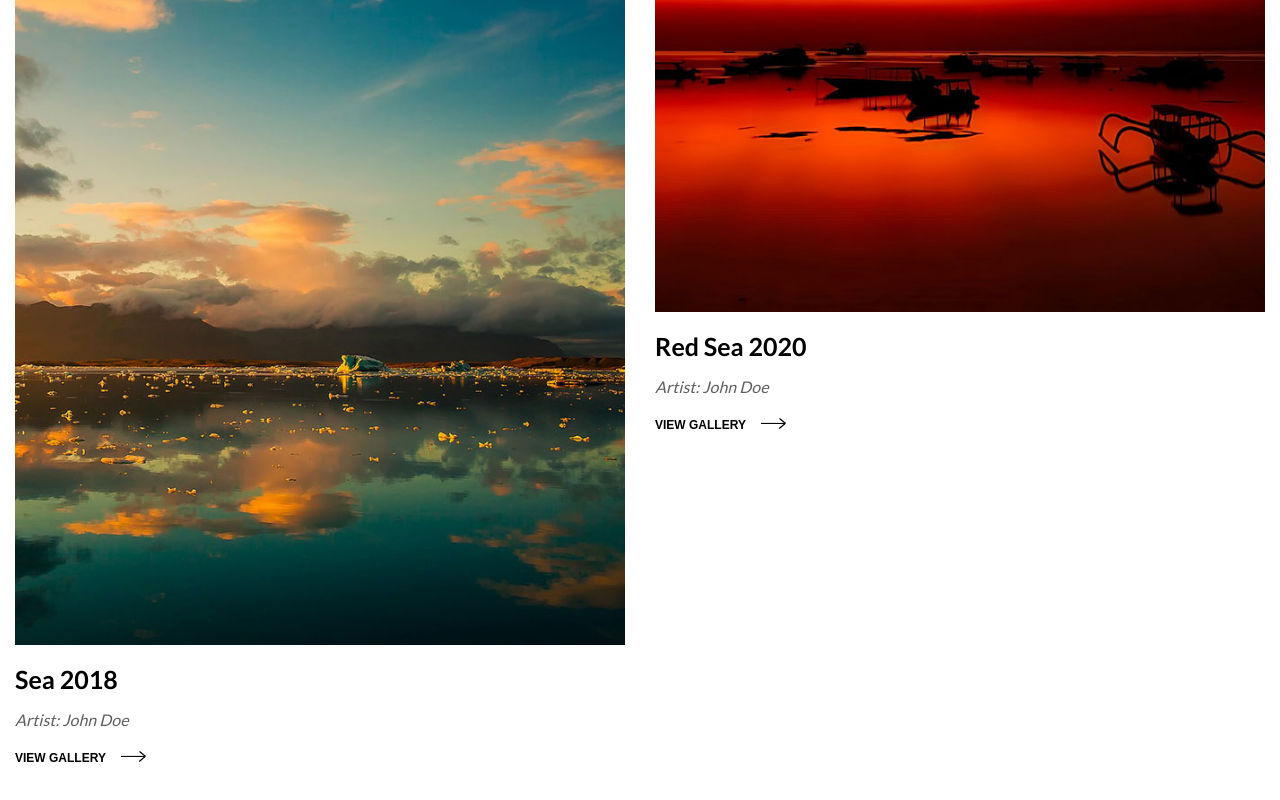
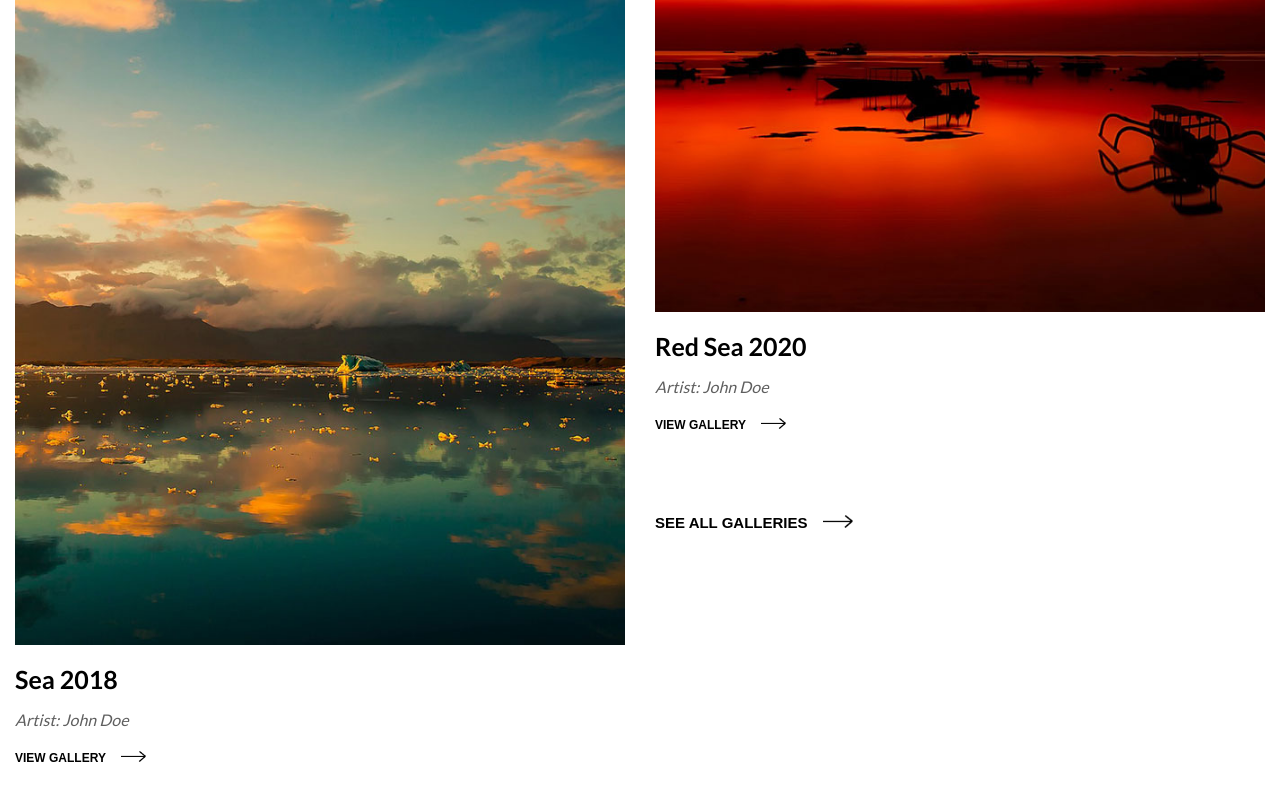
Before and after one commit to VeronaNebesna/TheLook.github.io, a React (Create React App) app: page / in a window 1280 px wide. Shown: the part 3048-3848 px from the top of the page. Built offline with nearby package versions, Linux system fonts and the light colour scheme.

Commit message:
add btn see all gallery

```diff
--- a/src/app/Main/Main.js
+++ b/src/app/Main/Main.js
@@ -20,12 +20,13 @@ const Main = () =>{
                                     </p>
                                 </div>
                             </div>
-                            <div className="photo_list">
+
                                 <PhotoListLeft/>
-                            </div>
+
                         </div>
                         <div className="col-xs-12 col-sm-6 col-md-6 col-lg-6">
-                        <PhotoListRight/>
+                                <PhotoListRight/>
+
                         </div>
                     </div>
                 </div>
--- a/src/app/Main/PhotoList/PhotoList.css
+++ b/src/app/Main/PhotoList/PhotoList.css
@@ -1,3 +1,4 @@
+
 .photo_list_items{
     margin-bottom: 80px;
 }
@@ -14,7 +15,7 @@
     margin:20px 0;
     color:rgb(95,95,95)
 }
-.btn_view{
+.btn_view, .btn_see_all{
     border:none;
     background-color: rgba(0,0,0,0);
     cursor: pointer;
@@ -23,6 +24,14 @@
     font-weight: 700;
     padding-left: 0;
 }
+.btn_see_all{
+    font-size: 15px;
+    margin-bottom: 80px;
+}
+.btn_see_all img{
+    width:30px;
+    margin-left:15px
+}
 .btn_view img{
     width:25px;
     margin-left:15px
--- a/src/app/Main/PhotoList/PhotoListItems.js
+++ b/src/app/Main/PhotoList/PhotoListItems.js
@@ -1,6 +1,8 @@
 import React, {Fragment} from "react"
 import arrow from "./arrow-right-black.png"
 import "./PhotoList.css"
+
+
 const PhotoListItems = ({
     img,
     id,
--- a/src/app/Main/PhotoList/PhotoListRight.js
+++ b/src/app/Main/PhotoList/PhotoListRight.js
@@ -1,6 +1,8 @@
 import React, { Fragment } from "react"
 import PhotoListItems from "./PhotoListItems"
 import PhotoListData from "./PhotoListData"
+import arrow from "./arrow-right-black.png"
+
 const PhotoListRight = () =>{
     return(
         <Fragment>
@@ -21,6 +23,9 @@ const PhotoListRight = () =>{
                 ))
             }
             </div>
+            <button className="btn_see_all">see all galleries
+                    <img src={arrow}/>
+                </button>
 
         </Fragment>
     )
```
